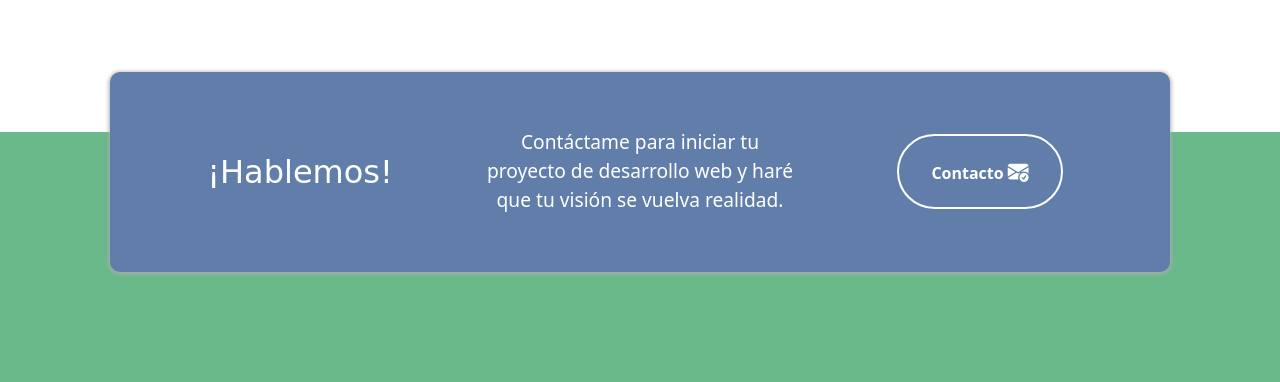
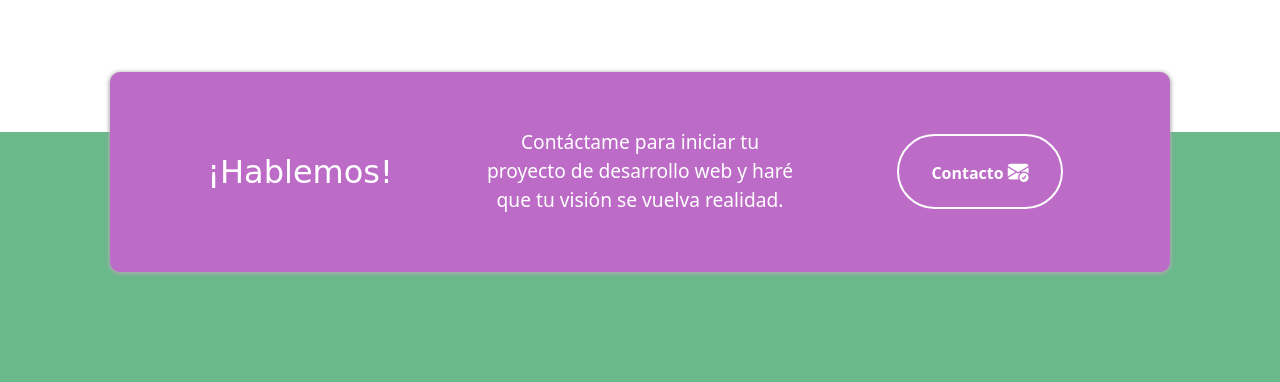
Before and after one commit to abisai-salaya/abisai-salaya.github.io, a plain HTML site: page index.html in a window 1280 px wide. Shown: the part 3372-3754 px from the top of the page. Drawn offline with nearby package versions, Linux system fonts and the light colour scheme; a web font is replaced by a local one.

Commit message:
Update style.css

```diff
--- a/style.css
+++ b/style.css
@@ -265,7 +265,7 @@ h1 {
 
 .contacto .rectangulo {
   margin-top: -5rem;
-  background-color: rgb(97, 126, 170);
+  background-color: rgb(188, 107, 199);
   border-radius: 10px;
   box-shadow: 0px 1px 4px 1px rgb(173, 170, 173);
 }
```
